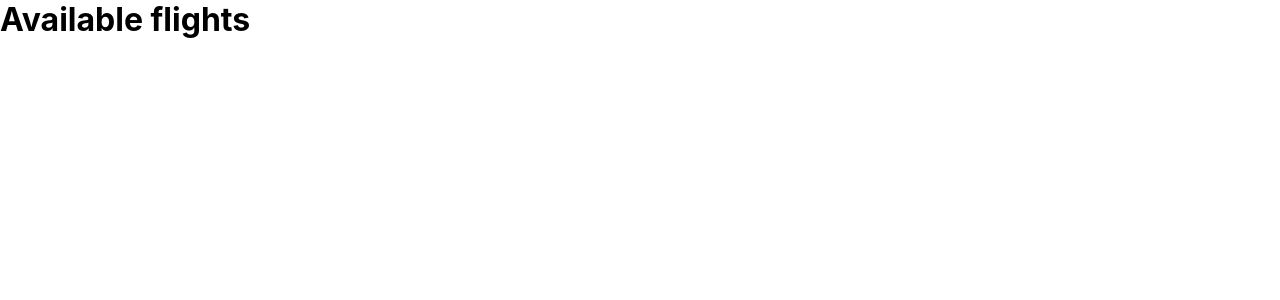
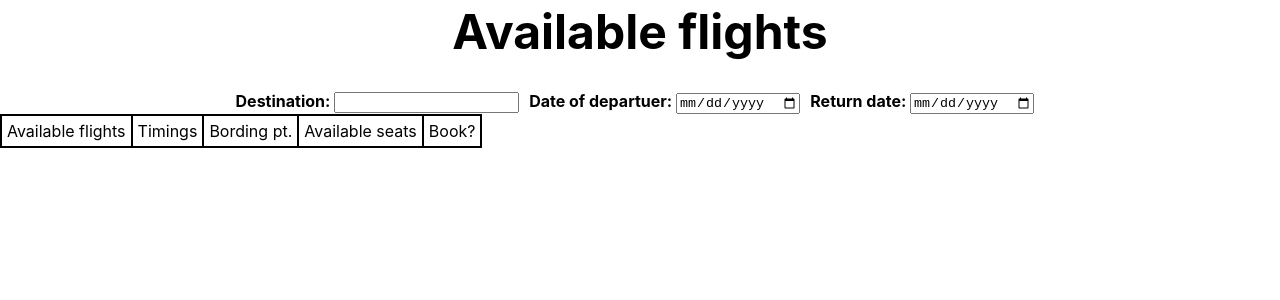
Before and after one commit to harshavardhanakrishnachaitanya2001/BIALginiapp, a Next.js app: page /Home in a window 1280 px wide. Shown: the top 300 px of the page. Built offline with nearby package versions, Linux system fonts and the light colour scheme.

Commit message:
Working on the structure of page 2

```diff
--- a/pages/Home.js
+++ b/pages/Home.js
@@ -1,5 +1,25 @@
+import styles from '../styles/Home.module.css'
 export default function Home(){
     return <>
-        <h1>Available flights</h1>
+        <h1 className={styles.mainHeading}>Available flights</h1>
+        <div className={styles.inputs}>
+        <label>Destination: </label>
+        <input type="text"/>
+        <label>Date of departuer: </label>
+        <input type="date"/>
+        <label>Return date: </label>
+        <input type="date"/>
+        </div>
+        <div className={styles.tableContainer}>
+            <table className={styles.availableFlights}>
+                <tr>
+                    <td>Available flights</td>
+                    <td>Timings</td>
+                    <td>Bording pt.</td>
+                    <td>Available seats</td>
+                    <td>Book?</td>
+                </tr>
+            </table>
+        </div>
     </>
 }
--- /dev/null
+++ b/styles/Home.module.css
@@ -0,0 +1,24 @@
+.mainHeading{
+    text-align: center;
+    font-size: 3rem;
+    margin-top: 2px;
+    margin-bottom:3px;
+}
+.inputs{
+    text-align: center;
+    margin-top:30px;
+}
+.inputs input{
+    margin-right: 10px;
+}
+.inputs label{
+    font-weight: bold;
+}
+.availableFlights td{
+    border: 2px solid black;
+    padding:5px;
+}
+.availableFlights{
+    border-collapse: collapse;
+    justify-content: center;
+}
```
